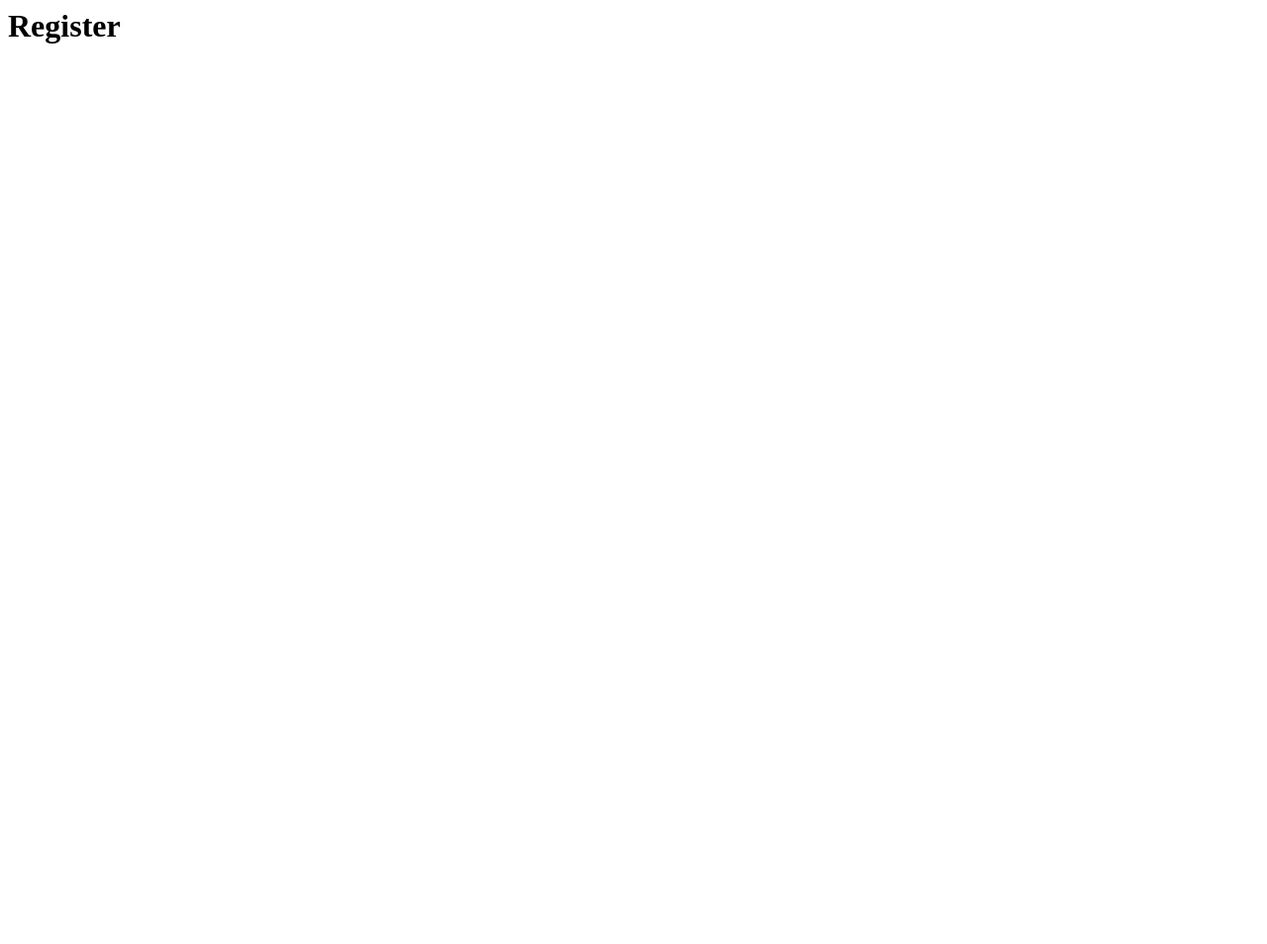
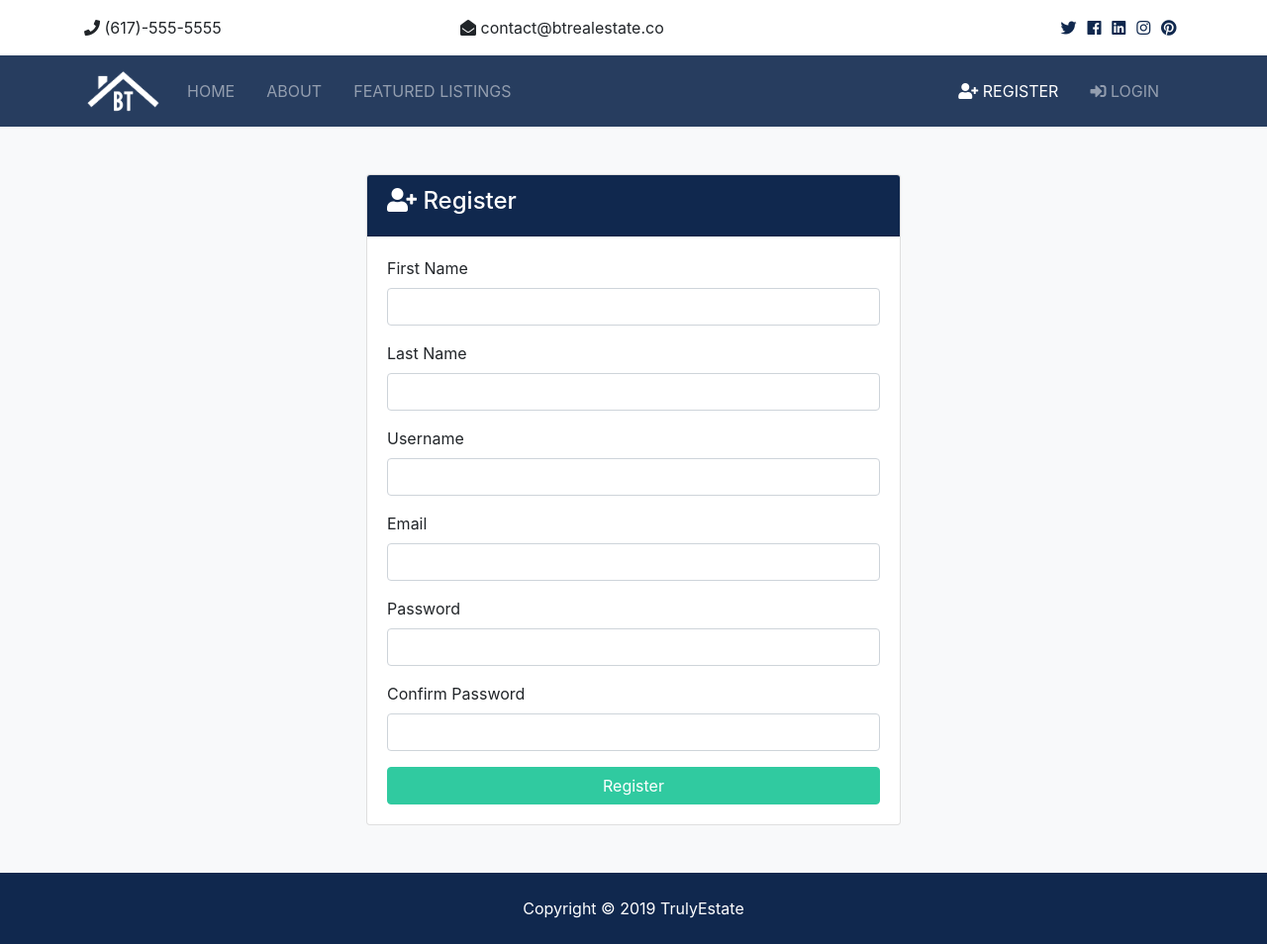
Before and after one commit to CryceTruly/TrulyEstates, a Django app: page /accounts/register in a window 1280 px wide. Before the commit the page is almost empty. Shown: the whole page at 99% size. Before the commit the page ends 44 px from the top, so only its background shows below. Run offline with Django 3.2, Linux system fonts and the light colour scheme; some libraries are stand-ins or nearby versions.

Commit message:
ft(auth):Build Auth Templates

```diff
--- a/accounts/views.py
+++ b/accounts/views.py
@@ -4,10 +4,14 @@ from django.shortcuts import render, redirect
 
 
 def register(request):
+    if request.method == "POST":
+        pass
     return render(request, "accounts/register.html")
 
 
 def login(request):
+    if request.method == "POST":
+        pass
     return render(request, "accounts/login.html")
 
 
--- a/templates/accounts/register.html
+++ b/templates/accounts/register.html
@@ -1 +1,81 @@
-<h1>Register</h1>
+{% extends 'base.html' %} {% load static%} {%block content%}
+
+<section id="register" class="bg-light py-5">
+  <div class="container">
+    <div class="row">
+      <div class="col-md-6 mx-auto">
+        <div class="card">
+          <div class="card-header bg-primary text-white">
+            <h4><i class="fas fa-user-plus"></i> Register</h4>
+          </div>
+          <div class="card-body">
+            <form action="{%url 'register'%}" method="POST">
+              {% csrf_token%}
+              <div class="form-group">
+                <label for="first_name">First Name</label>
+                <input
+                  type="text"
+                  name="first_name"
+                  class="form-control"
+                  required
+                />
+              </div>
+              <div class="form-group">
+                <label for="last_name">Last Name</label>
+                <input
+                  type="text"
+                  name="last_name"
+                  class="form-control"
+                  required
+                />
+              </div>
+              <div class="form-group">
+                <label for="username">Username</label>
+                <input
+                  type="text"
+                  name="username"
+                  class="form-control"
+                  required
+                />
+              </div>
+              <div class="form-group">
+                <label for="email">Email</label>
+                <input
+                  type="email"
+                  name="email"
+                  class="form-control"
+                  required
+                />
+              </div>
+              <div class="form-group">
+                <label for="password2">Password</label>
+                <input
+                  type="password"
+                  name="password"
+                  class="form-control"
+                  required
+                />
+              </div>
+              <div class="form-group">
+                <label for="password">Confirm Password</label>
+                <input
+                  type="password"
+                  name="password2"
+                  class="form-control"
+                  required
+                />
+              </div>
+              <input
+                type="submit"
+                value="Register"
+                class="btn btn-secondary btn-block"
+              />
+            </form>
+          </div>
+        </div>
+      </div>
+    </div>
+  </div>
+</section>
+
+{%endblock%}
```
Also changed, not shown: templates/accounts/login.html (+47 -1 lines).
